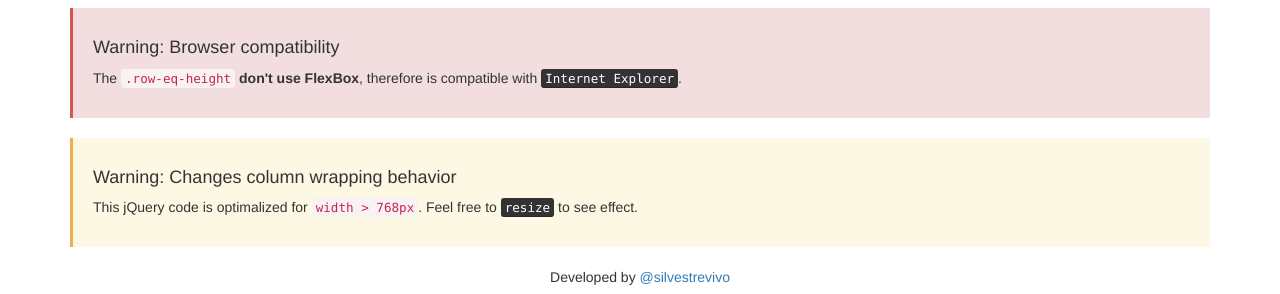
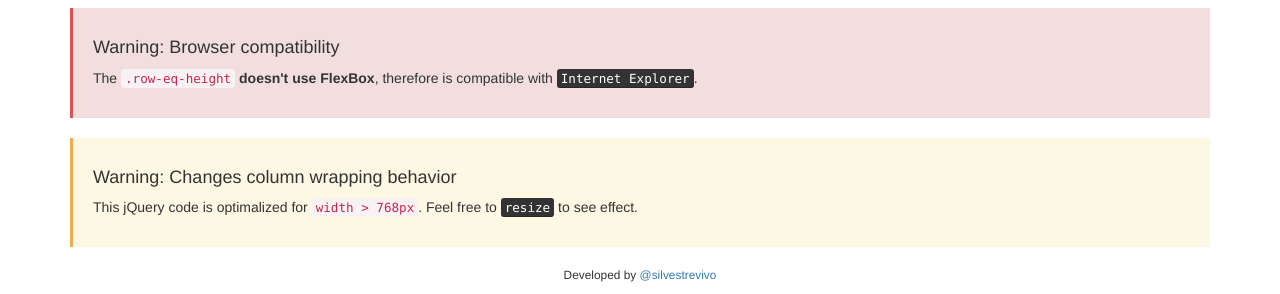
Before and after one commit to silvestrevivo/row-eq-height-jquery, a plain HTML site: page index.html in a window 1280 px wide. Shown: the part 668-962 px from the top of the page. Drawn offline with nearby package versions, Linux system fonts and the light colour scheme.

Commit message:
version 1.1

```diff
--- a/index.html
+++ b/index.html
@@ -54,7 +54,7 @@
 
       <div class="bs-callout-d bg-danger">
         <h4>Warning: Browser compatibility</h4>
-        <p>The <code>.row-eq-height</code> <strong>don't use FlexBox</strong>, therefore is compatible with <kbd>Internet Explorer</kbd>.</p>
+        <p>The <code>.row-eq-height</code> <strong>doesn't use FlexBox</strong>, therefore is compatible with <kbd>Internet Explorer</kbd>.</p>
       </div>
 
       <div class="bs-callout-w bg-warning">
@@ -63,7 +63,7 @@
       </div>
     </div>
 
-    <p class="text-center">Developed by <a href="http://www.uonsite.nl">@silvestrevivo</a></p>
+    <p class="text-center small">Developed by <a href="http://www.uonsite.nl">@silvestrevivo</a></p>
 
 
 
```
Also changed, not shown: 1 other file.
